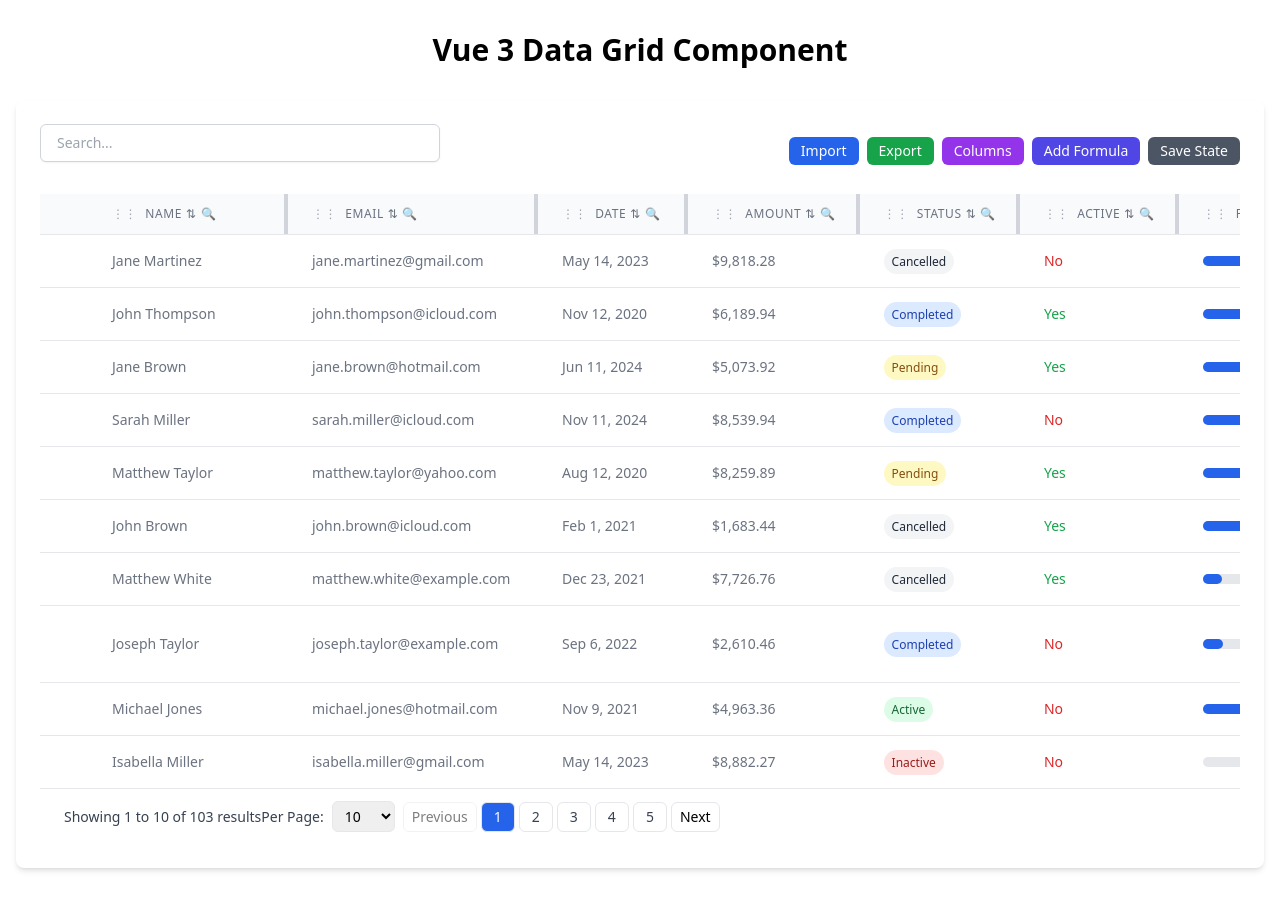
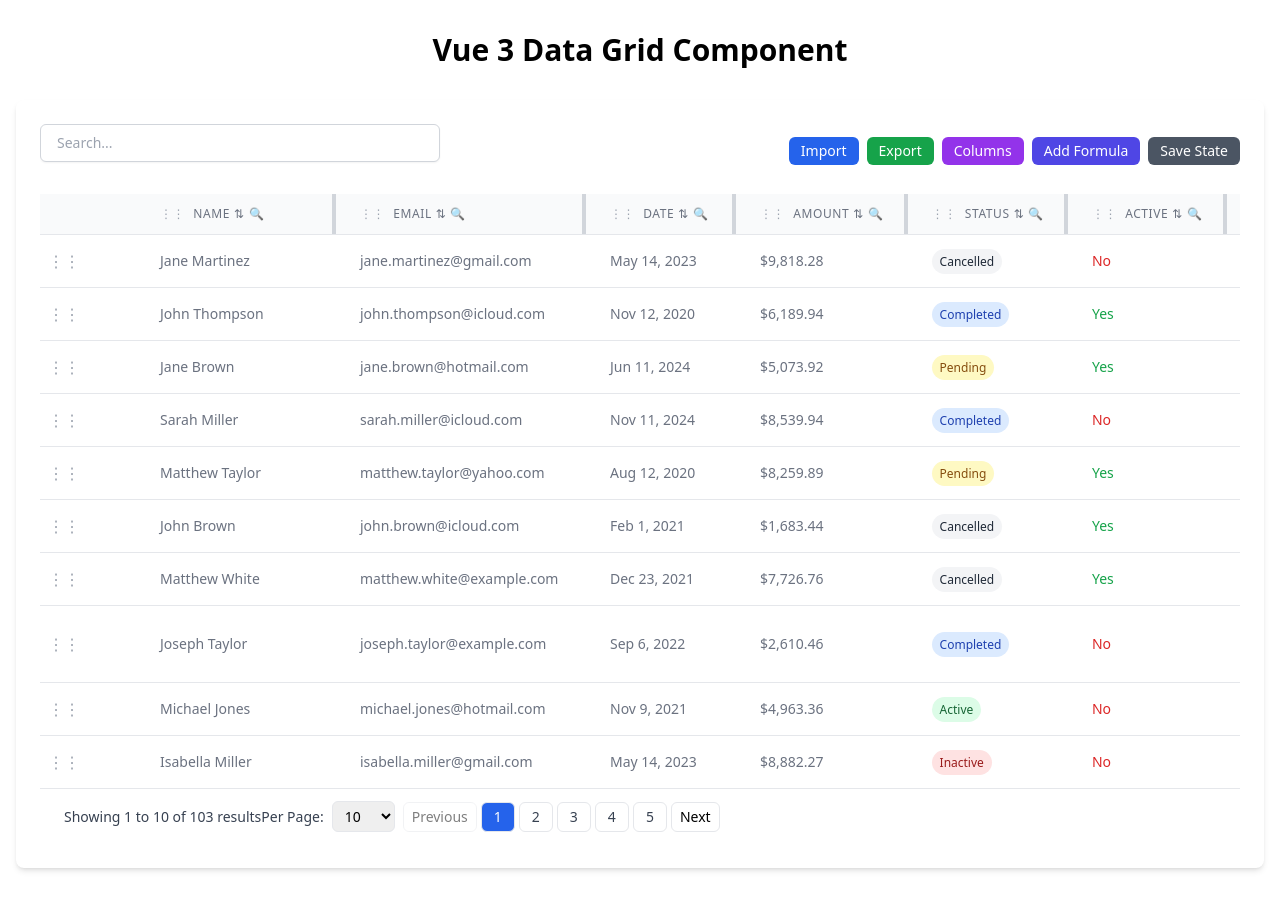
Before and after one commit to harish2704/vue-tailwind-datagrid, a Vue app: page / in a window 1280 px wide. Built offline with nearby package versions, Linux system fonts and the light colour scheme.

Commit message:
Fix row handler

```diff
--- a/src/components/DataGrid/DataGrid.vue
+++ b/src/components/DataGrid/DataGrid.vue
@@ -48,6 +48,9 @@
         <!-- Table Header -->
         <thead class="data-grid-header">
           <tr>
+            <!-- Drag Handle Column for Rows -->
+            <th v-if="options.draggableRows" class="w-10"></th>
+
             <!-- Expandable Icon for Tree View -->
             <th v-if="options.treeView" class="w-10"></th>
 
@@ -91,10 +94,14 @@
         <!-- Table Body -->
         <tbody class="data-grid-body">
           <template v-for="(row, rowIndex) in paginatedData" :key="row.id">
-            <tr :class="[
-              'data-grid-row',
-              { 'cursor-move': options.draggableRows }
-            ]" :data-id="row.id">
+            <tr :class="['data-grid-row']" :data-id="row.id">
+              <!-- Drag Handle for Rows -->
+              <td v-if="options.draggableRows" class="text-center w-10">
+                <div class="row-drag-handle cursor-move text-gray-400 hover:text-gray-600" title="Drag to reorder row">
+                  ⋮⋮
+                </div>
+              </td>
+
               <!-- Tree View Expand/Collapse -->
               <td v-if="options.treeView" class="text-center">
                 <button v-if="hasChildren(row.id)" @click="toggleRowExpand(row.id)" class="w-6 h-6 text-center">
@@ -122,6 +129,13 @@
             <!-- Child Rows for Tree View -->
             <template v-if="options.treeView && expandedRows.includes(row.id)">
               <tr v-for="childRow in getChildRows(row.id)" :key="childRow.id" class="data-grid-row bg-gray-50">
+                <!-- Drag Handle for Child Rows -->
+                <td v-if="options.draggableRows" class="text-center w-10">
+                  <div class="row-drag-handle cursor-move text-gray-400 hover:text-gray-600" title="Drag to reorder row">
+                    ⋮⋮
+                  </div>
+                </td>
+
                 <td v-if="options.treeView" class="text-center">
                   <button v-if="hasChildren(childRow.id)" @click="toggleRowExpand(childRow.id)"
                     class="w-6 h-6 text-center ml-4">
@@ -726,7 +740,7 @@ export default {
       if (!tbody) return;
 
       Sortable.create(tbody, {
-        handle: '.data-grid-row',
+        handle: '.row-drag-handle',
         animation: 150,
         onEnd: (evt) => {
           // Update data order
```
